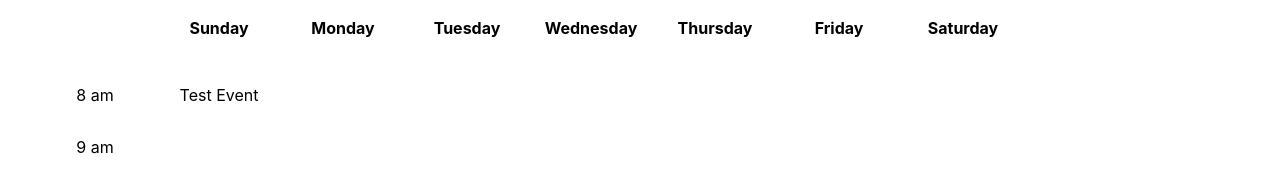
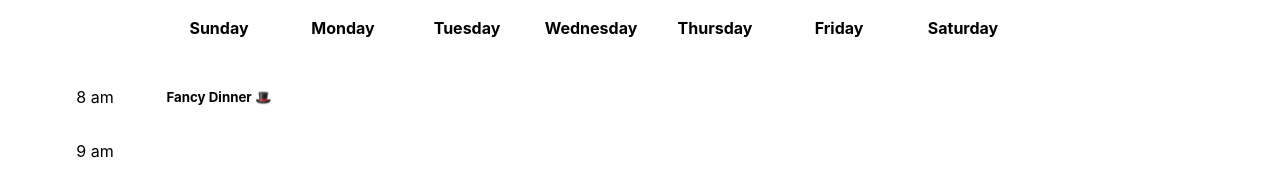
Before and after one commit to gabrielaliera/timetable, a React (Vite) app: page / in a window 1280 px wide. Shown: the part 216-390 px from the top of the page. Built offline with nearby package versions, Linux system fonts and the light colour scheme.

Commit message:
Added props to Calendar and adjusted css

```diff
--- a/src/components/Calendar.jsx
+++ b/src/components/Calendar.jsx
@@ -20,7 +20,7 @@ const Calendar = () => {
                 <tbody>
                 <tr>
                     <td className="time">8 am</td>
-                    <Event />
+                    <Event event='Fancy Dinner 🎩' color= 'green'/>
                     <td></td>
                     <td></td>
                     <td></td>
--- a/src/components/Event.jsx
+++ b/src/components/Event.jsx
@@ -3,7 +3,9 @@ import React from "react";
 
 const Event = (props) => {
     return (
-        <td className= "Event">Test Event</td>
+        <td className= {'Event' + props.color}>
+            <h5>{props.event}</h5>
+        </td>
     )
 }
 
--- a/src/index.css
+++ b/src/index.css
@@ -19,3 +19,24 @@ body {
   .time{
     height: 40px;
   }
+
+  .Event {
+    width: 100px;
+  }
+
+  .Event h6,h5 {
+    line-height: 0px;
+    align-content: center;
+  }
+
+  .pink {
+    background:pink;
+  }
+
+  .blue {
+    background:rgb(190, 219, 229);
+  }
+
+  .green {
+    background:rgb(202, 245, 222);
+  }
```
